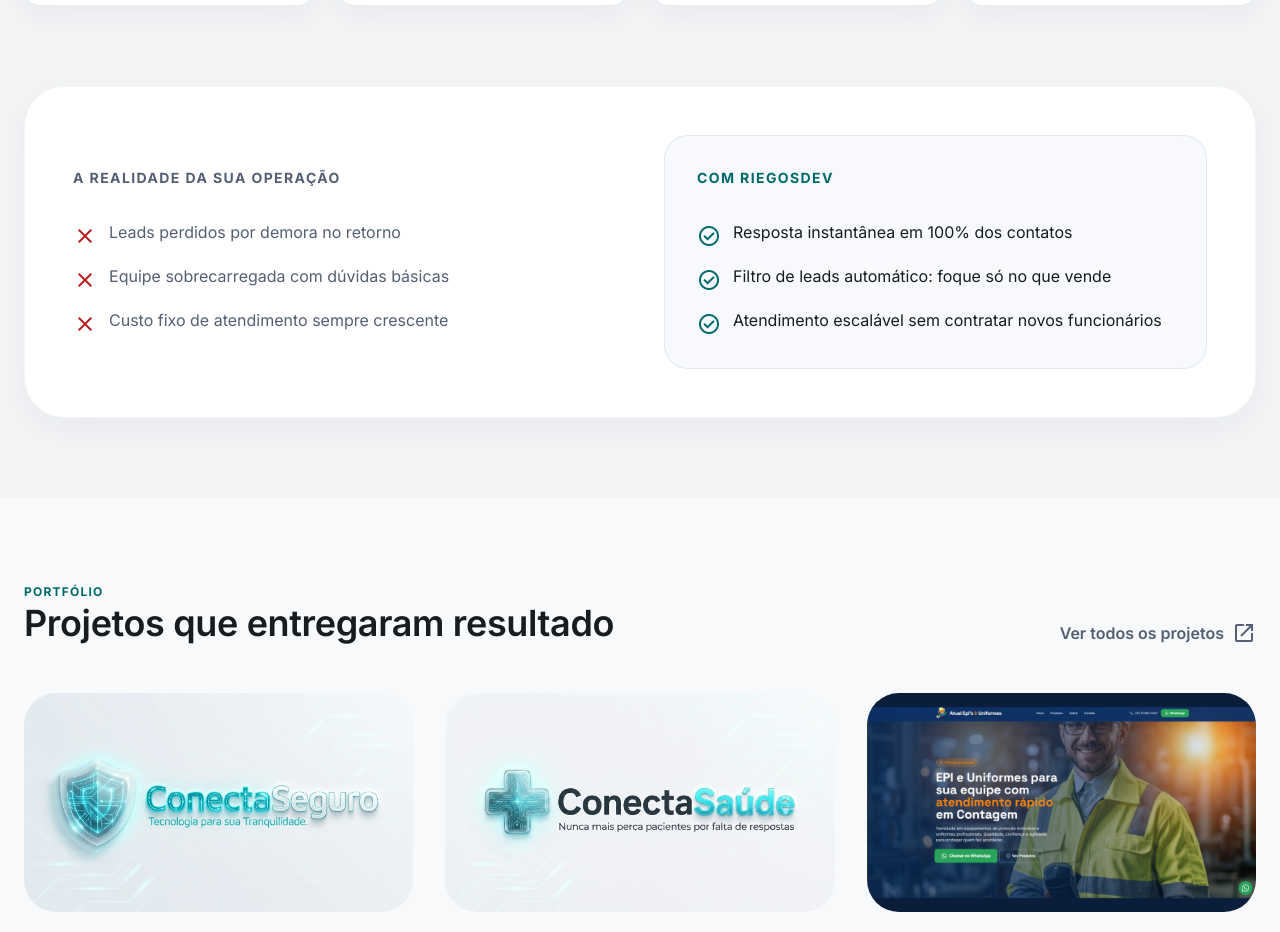
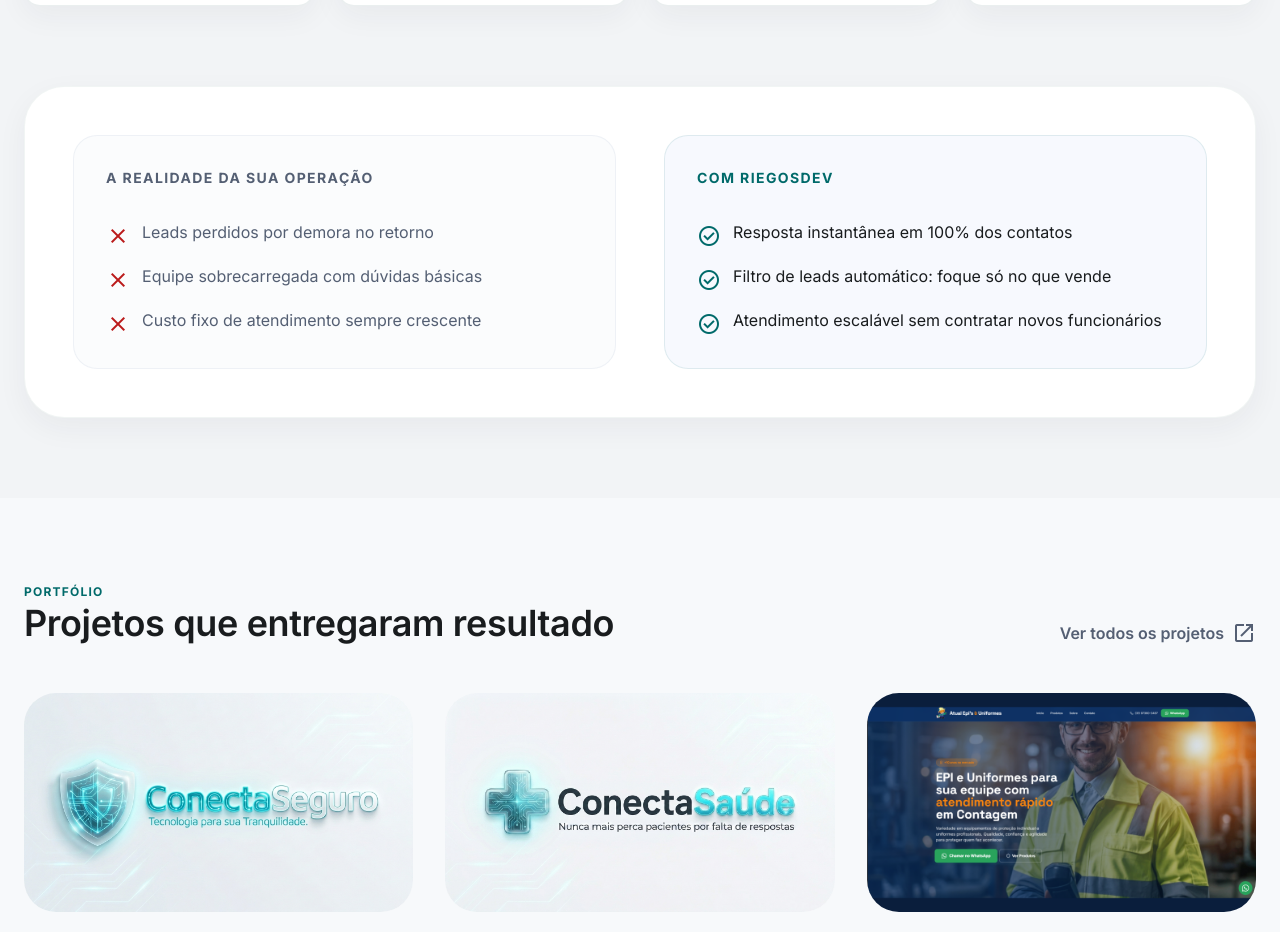
Before and after one commit to T-Riego/riegosdevcloud, a Next.js app: page / in a window 1280 px wide. Shown: the part 2582-3514 px from the top of the page. Built offline with nearby package versions, Linux system fonts and the light colour scheme.

Commit message:
style(ui): standardize comparison block styling and update portfolio image

```diff
--- a/components/sections/PortfolioSection.tsx
+++ b/components/sections/PortfolioSection.tsx
@@ -37,7 +37,7 @@ export function PortfolioSection() {
           </div>
           {/* Comparison Block */}
           <div className="grid grid-cols-1 md:grid-cols-2 gap-12 items-center bg-white p-8 md:p-12 rounded-[40px] border border-outline-variant/20 soft-card-shadow">
-            <div className="space-y-8">
+            <div className="bg-slate-50/50 p-8 rounded-3xl space-y-8 border border-slate-200/50">
               <h3 className="font-bold text-sm tracking-widest text-secondary uppercase">A REALIDADE DA SUA OPERAÇÃO</h3>
               <ul className="space-y-4">
                 <li className="flex items-start gap-3">
```
